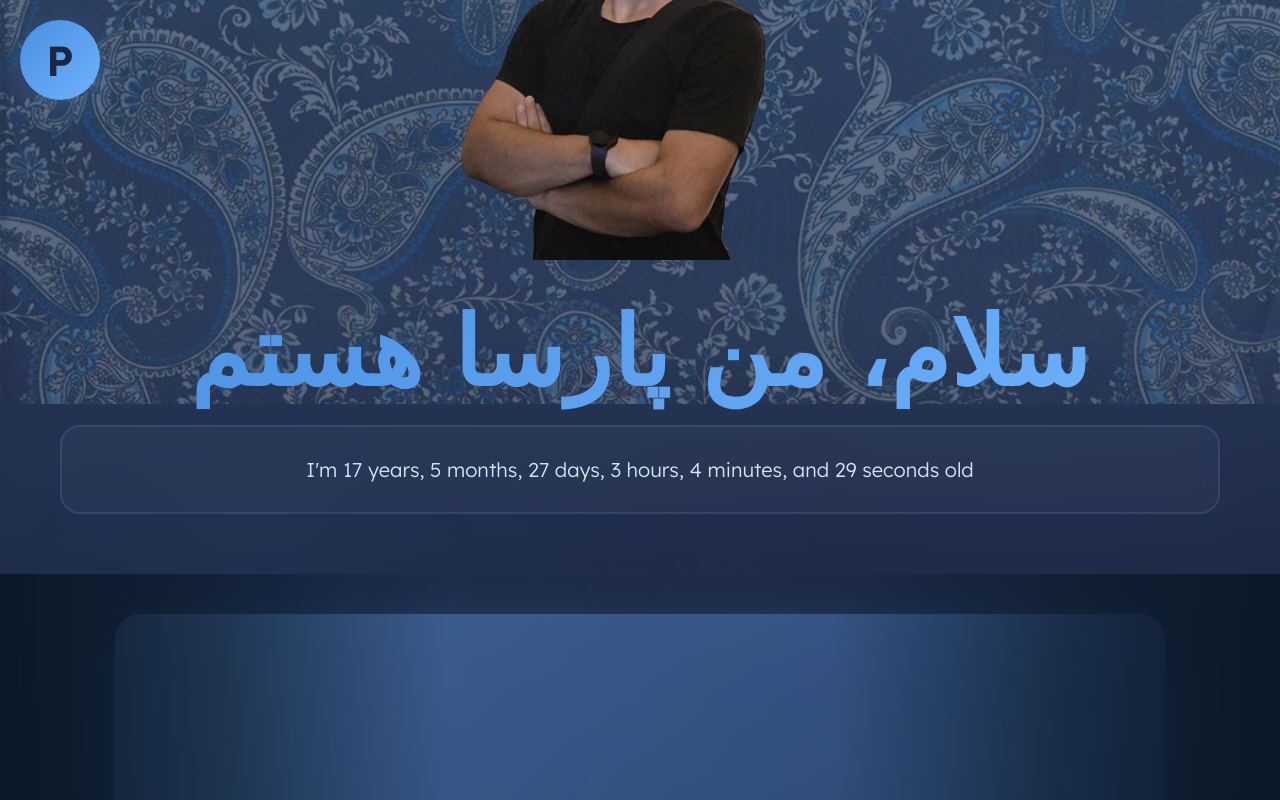
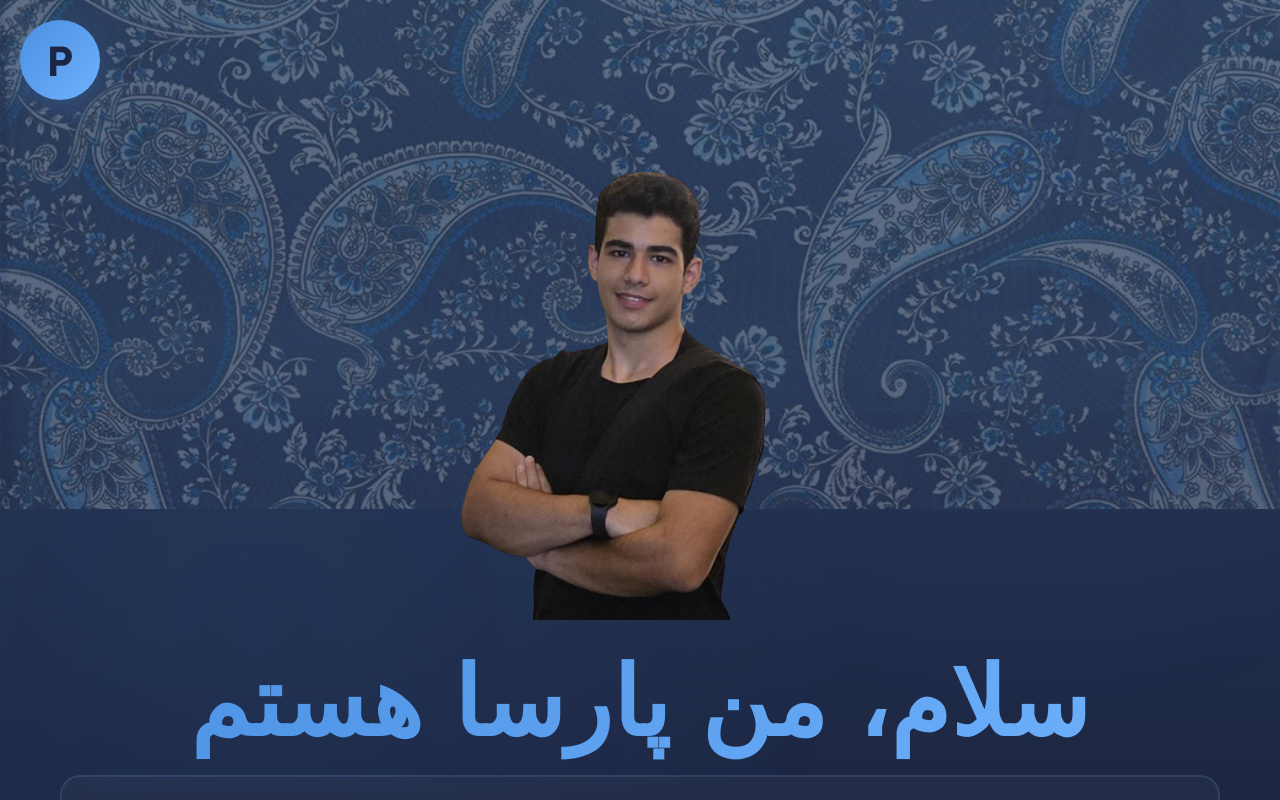
Before and after one commit to parsafala/parsafala.github.io, a plain HTML site: page index.html in a window 1280 px wide. Shown: the top 800 px of the page. Drawn offline with Linux system fonts and the light colour scheme.

Commit message:
Update index.html

```diff
--- a/index.html
+++ b/index.html
@@ -111,12 +111,14 @@
         }
 
         /* Portrait */
-       .portrait-container {
+        .portrait-container {
             text-align: center;
             margin-bottom: 20px;
             animation: scaleIn 1s ease-out 0.2s backwards;
-            position: relative;
-            height: calc(30vh);
+            min-height: 400px;
+            display: flex;
+            align-items: flex-end;
+            justify-content: center;
         }
 
         @keyframes scaleIn {
@@ -124,14 +126,11 @@
             to { opacity: 1; transform: scale(1); }
         }
 
-       .portrait {
+        .portrait {
             width: 600px;
             height: auto;
             margin: 0 auto 0;
-            position: absolute;
-            bottom: 0;
-            left: 50%;
-            transform: translateX(-50%);
+            position: relative;
         }
 
         .portrait img {
@@ -153,7 +152,6 @@
             font-family: 'Lexend', sans-serif;
             font-size: clamp(48px, 10vw, 96px);
             text-align: center;
-            margin-top: 30px;  /* ADD THIS LINE */
             margin-bottom: 15px;
             background: linear-gradient(135deg, var(--primary), var(--accent));
             -webkit-background-clip: text;
```
